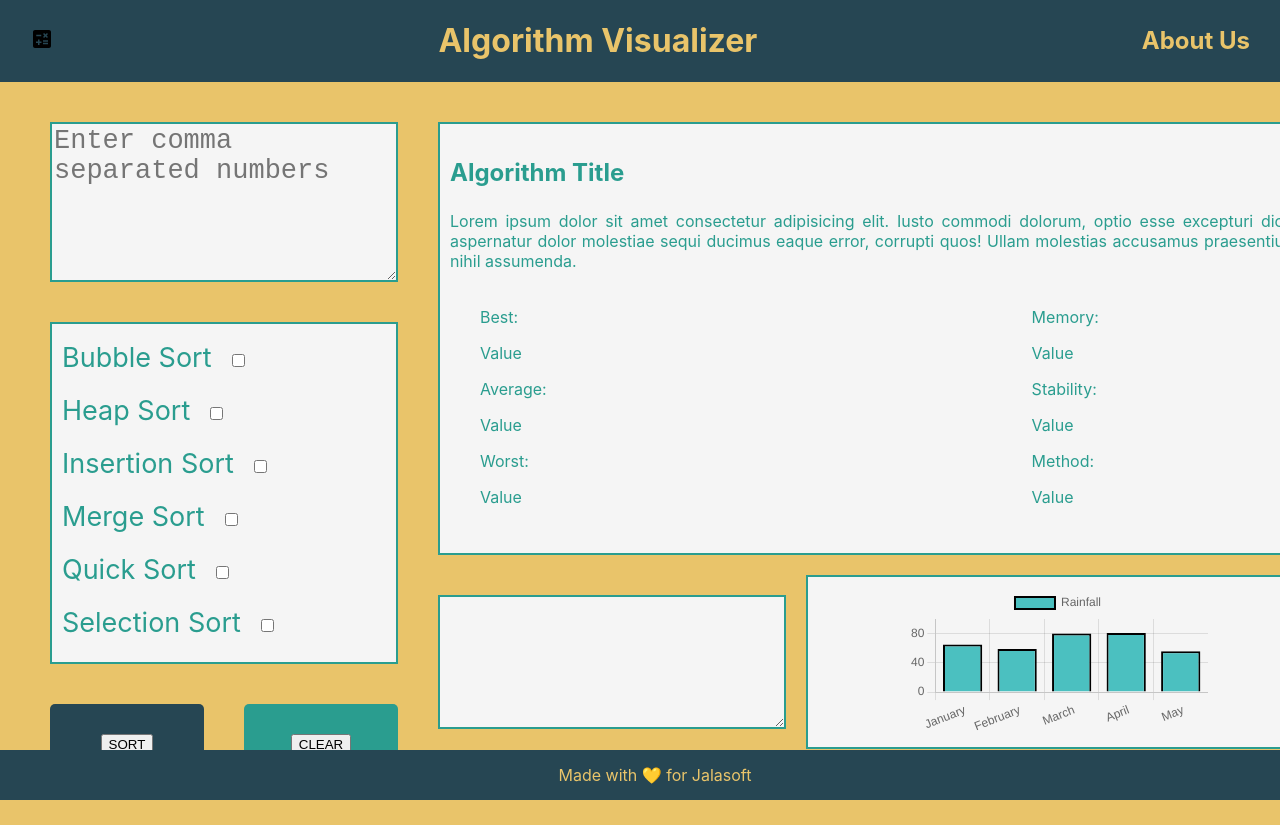
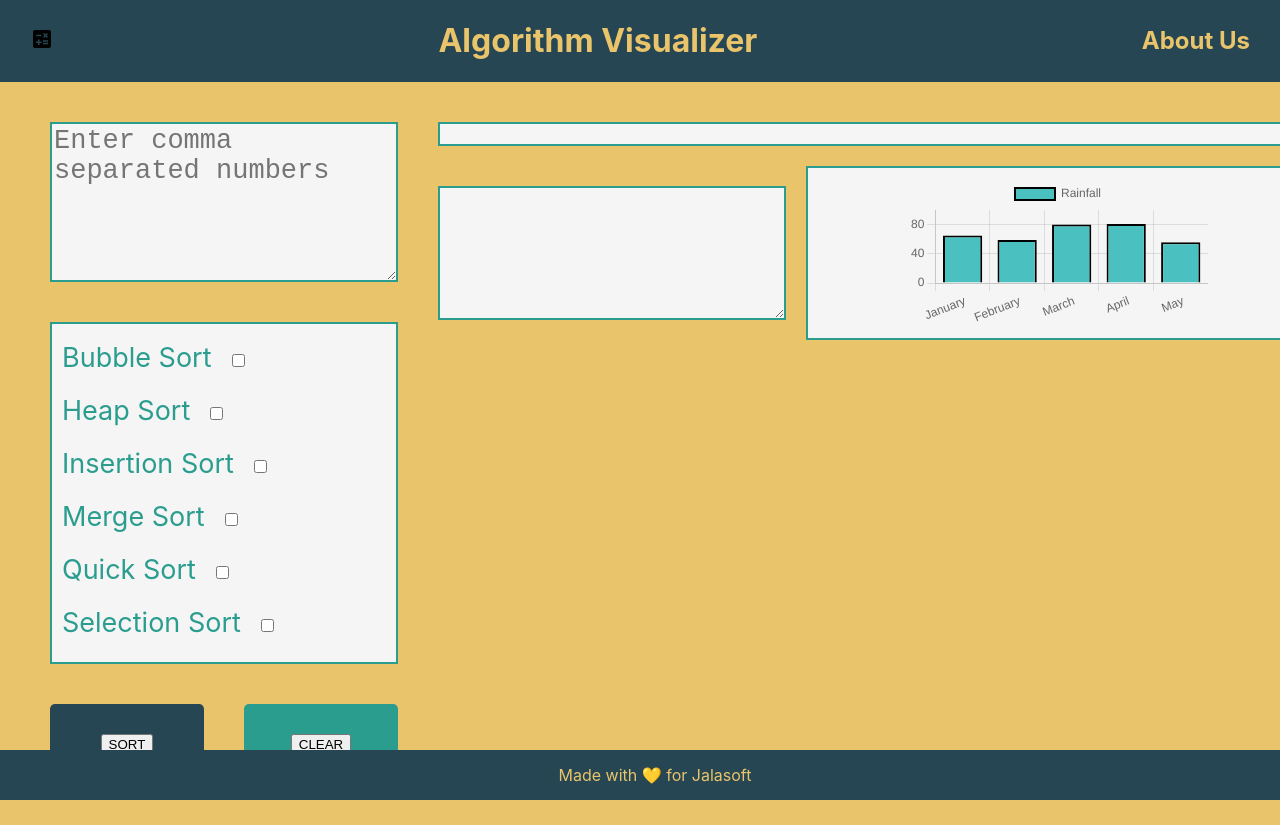
Before and after one commit to mariachi9999/sorting-visualizer, a React (Create React App) app in the folder client/: page / in a window 1280 px wide. Shown: the top 825 px of the page. Built offline with nearby package versions, Linux system fonts and the light colour scheme.

Commit message:
AlgoInfo receiving values from state and rendering ok

```diff
--- a/client/src/components/AlgoInfo/AlgoInfo.jsx
+++ b/client/src/components/AlgoInfo/AlgoInfo.jsx
@@ -1,48 +1,51 @@
 import React from "react";
 import styles from "./AlgoInfo.module.css";
 
-function AlgoInfo() {
+function algoInfo({ outputValues }) {
+  let { algoInfo, sortedArr } = outputValues;
+  console.log(outputValues);
   return (
     <div id={styles.container} className={styles.text}>
-      <h3 className={styles.title}>Algorithm Title</h3>
-      <p>
-        Lorem ipsum dolor sit amet consectetur adipisicing elit. Iusto commodi
-        dolorum, optio esse excepturi dicta aspernatur dolor molestiae sequi
-        ducimus eaque error, corrupti quos! Ullam molestias accusamus
-        praesentium nihil assumenda.
-      </p>
+      {algoInfo ? (
+        <div>
+          <h3 className={styles.title}>{algoInfo.title}</h3>
+          <p>{algoInfo.description}</p>
           <div className="container">
             <div className="container-box1">
               <div>
                 <span>Best: </span>
-            <p>Value</p>
+                <p>{algoInfo.best}</p>
               </div>
               <div>
                 <span>Average: </span>
-            <p>Value</p>
+                <p>{algoInfo.average}</p>
               </div>
               <div>
                 <span>Worst: </span>
-            <p>Value</p>
+                <p>{algoInfo.worst}</p>
               </div>
             </div>
             <div className="container-box1">
               <div>
                 <span>Memory: </span>
-            <p>Value</p>
+                <p>{algoInfo.memory}</p>
               </div>
               <div>
                 <span>Stability: </span>
-            <p>Value</p>
+                <p>{algoInfo.stable}</p>
               </div>
               <div>
                 <span>Method: </span>
-            <p>Value</p>
+                <p>{algoInfo.method}</p>
               </div>
             </div>
           </div>
         </div>
+      ) : (
+        <div id={styles.empty}></div>
+      )}
+    </div>
   );
 }
 
-export default AlgoInfo;
+export default algoInfo;
--- a/client/src/components/AlgoInfo/AlgoInfo.module.css
+++ b/client/src/components/AlgoInfo/AlgoInfo.module.css
@@ -1,5 +1,4 @@
 #container {
-
 }
 .text {
   border: 0;
@@ -21,3 +20,6 @@
   font-size: 24px;
   padding-top: 0px;
 }
+
+#empty {
+}
```
Lines whose indentation alone changed are shown as unchanged.
